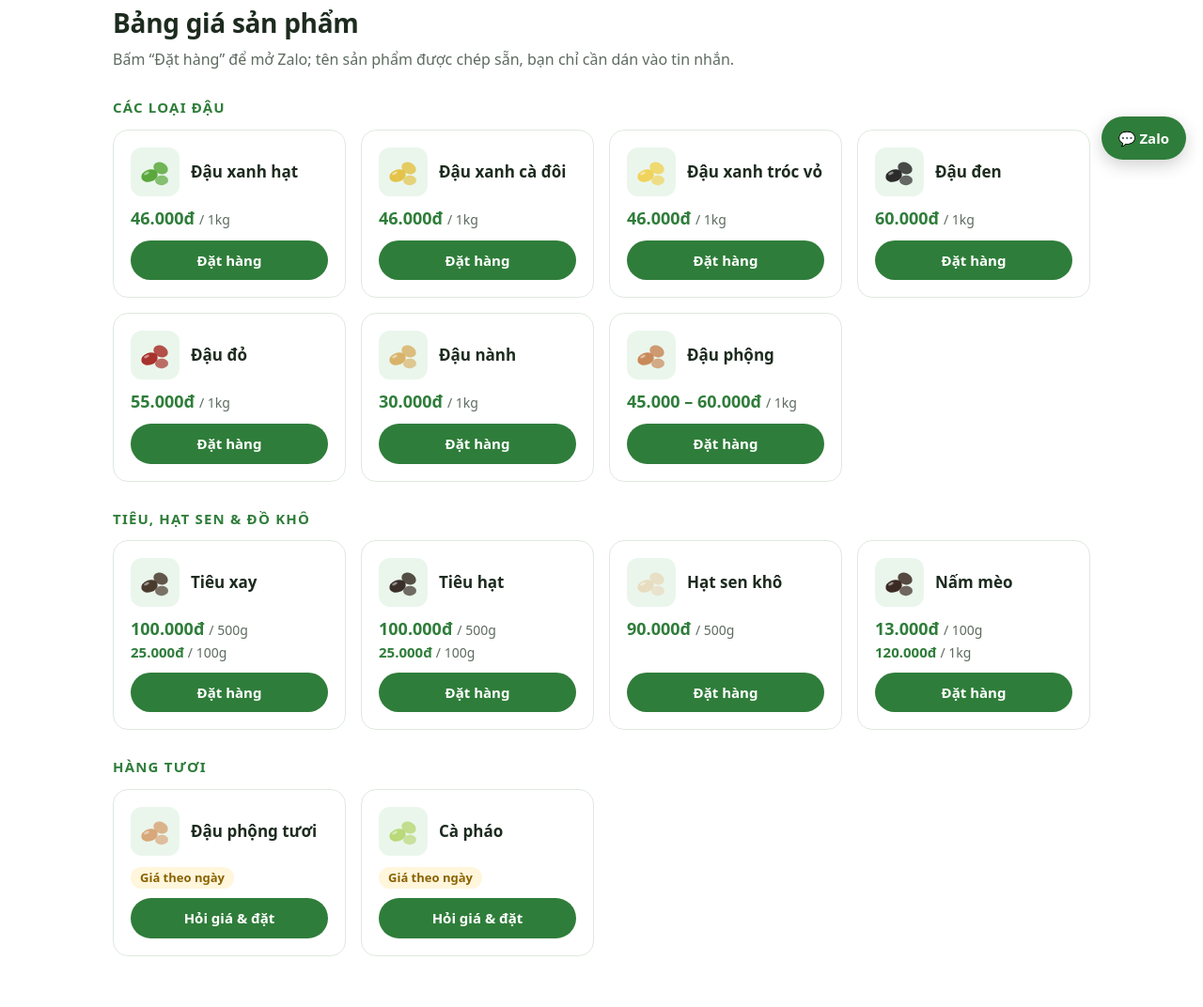
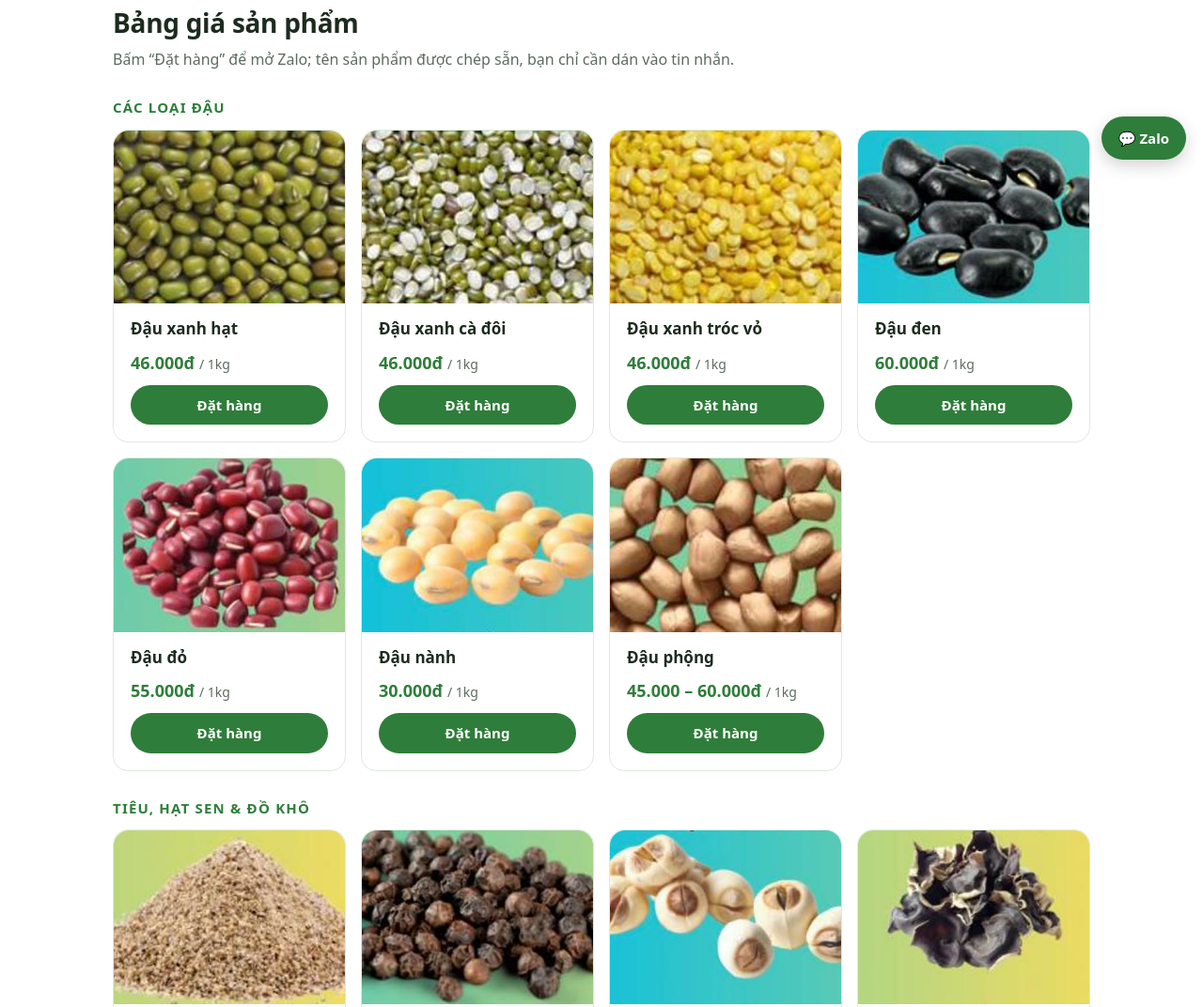
Before and after one commit to 8tek/adaushop, a plain HTML site: page index.html in a window 1280 px wide. Shown: the part 612-1684 px from the top of the page at 94% size. Drawn offline with Linux system fonts and the light colour scheme.

Commit message:
Add files via upload

```diff
--- a/index.html
+++ b/index.html
@@ -54,9 +54,7 @@
   .grid{display:grid;grid-template-columns:repeat(auto-fill,minmax(230px,1fr));gap:16px}
   .card{border:1px solid var(--line);border-radius:16px;padding:18px;display:flex;flex-direction:column;gap:10px;background:#fff;transition:box-shadow .15s,transform .15s}
   .card:hover{box-shadow:0 8px 24px rgba(47,125,58,.12);transform:translateY(-2px)}
-  .card .top{display:flex;align-items:center;gap:12px}
-  .swatch{width:52px;height:52px;flex:none;border-radius:12px;background:var(--mint);display:grid;place-items:center}
-  .swatch svg{width:40px;height:40px}
+  .card .photo{width:calc(100% + 36px);height:auto;aspect-ratio:4/3;object-fit:cover;margin:-18px -18px 4px;border-radius:16px 16px 0 0;display:block;background:var(--mint)}
   .card h4{margin:0;font-size:17px}
   .price{font-weight:700;color:var(--green);font-size:18px}
   .price small{font-weight:500;color:var(--muted);font-size:14px}
@@ -129,27 +127,27 @@
 
       <h3 class="cat">Các loại đậu</h3>
       <div class="grid">
-        <article class="card"><div class="top"><div class="swatch"><svg style="color:#5aa83c"><use href="#beans"/></svg></div><h4>Đậu xanh hạt</h4></div><div class="price">46.000đ <small>/ 1kg</small></div><a class="btn" href="https://zalo.me/0944275676" target="_blank" rel="noopener" data-order="Đậu xanh hạt">Đặt hàng</a></article>
-        <article class="card"><div class="top"><div class="swatch"><svg style="color:#e3c34a"><use href="#beans"/></svg></div><h4>Đậu xanh cà đôi</h4></div><div class="price">46.000đ <small>/ 1kg</small></div><a class="btn" href="https://zalo.me/0944275676" target="_blank" rel="noopener" data-order="Đậu xanh cà đôi">Đặt hàng</a></article>
-        <article class="card"><div class="top"><div class="swatch"><svg style="color:#f0d35c"><use href="#beans"/></svg></div><h4>Đậu xanh tróc vỏ</h4></div><div class="price">46.000đ <small>/ 1kg</small></div><a class="btn" href="https://zalo.me/0944275676" target="_blank" rel="noopener" data-order="Đậu xanh tróc vỏ">Đặt hàng</a></article>
-        <article class="card"><div class="top"><div class="swatch"><svg style="color:#2b2b2b"><use href="#beans"/></svg></div><h4>Đậu đen</h4></div><div class="price">60.000đ <small>/ 1kg</small></div><a class="btn" href="https://zalo.me/0944275676" target="_blank" rel="noopener" data-order="Đậu đen">Đặt hàng</a></article>
-        <article class="card"><div class="top"><div class="swatch"><svg style="color:#a8322d"><use href="#beans"/></svg></div><h4>Đậu đỏ</h4></div><div class="price">55.000đ <small>/ 1kg</small></div><a class="btn" href="https://zalo.me/0944275676" target="_blank" rel="noopener" data-order="Đậu đỏ">Đặt hàng</a></article>
-        <article class="card"><div class="top"><div class="swatch"><svg style="color:#d9b36a"><use href="#beans"/></svg></div><h4>Đậu nành</h4></div><div class="price">30.000đ <small>/ 1kg</small></div><a class="btn" href="https://zalo.me/0944275676" target="_blank" rel="noopener" data-order="Đậu nành">Đặt hàng</a></article>
-        <article class="card"><div class="top"><div class="swatch"><svg style="color:#c98a5a"><use href="#beans"/></svg></div><h4>Đậu phộng</h4></div><div class="price">45.000 – 60.000đ <small>/ 1kg</small></div><a class="btn" href="https://zalo.me/0944275676" target="_blank" rel="noopener" data-order="Đậu phộng">Đặt hàng</a></article>
+        <article class="card"><img class="photo" src="anh/sp/dau-xanh-hat.jpg" alt="Đậu xanh hạt" loading="lazy" width="360" height="270"><h4>Đậu xanh hạt</h4><div class="price">46.000đ <small>/ 1kg</small></div><a class="btn" href="https://zalo.me/0944275676" target="_blank" rel="noopener" data-order="Đậu xanh hạt">Đặt hàng</a></article>
+        <article class="card"><img class="photo" src="anh/sp/dau-xanh-ca-doi.jpg" alt="Đậu xanh cà đôi" loading="lazy" width="360" height="270"><h4>Đậu xanh cà đôi</h4><div class="price">46.000đ <small>/ 1kg</small></div><a class="btn" href="https://zalo.me/0944275676" target="_blank" rel="noopener" data-order="Đậu xanh cà đôi">Đặt hàng</a></article>
+        <article class="card"><img class="photo" src="anh/sp/dau-xanh-troc-vo.jpg" alt="Đậu xanh tróc vỏ" loading="lazy" width="360" height="270"><h4>Đậu xanh tróc vỏ</h4><div class="price">46.000đ <small>/ 1kg</small></div><a class="btn" href="https://zalo.me/0944275676" target="_blank" rel="noopener" data-order="Đậu xanh tróc vỏ">Đặt hàng</a></article>
+        <article class="card"><img class="photo" src="anh/sp/dau-den.jpg" alt="Đậu đen" loading="lazy" width="360" height="270"><h4>Đậu đen</h4><div class="price">60.000đ <small>/ 1kg</small></div><a class="btn" href="https://zalo.me/0944275676" target="_blank" rel="noopener" data-order="Đậu đen">Đặt hàng</a></article>
+        <article class="card"><img class="photo" src="anh/sp/dau-do.jpg" alt="Đậu đỏ" loading="lazy" width="360" height="270"><h4>Đậu đỏ</h4><div class="price">55.000đ <small>/ 1kg</small></div><a class="btn" href="https://zalo.me/0944275676" target="_blank" rel="noopener" data-order="Đậu đỏ">Đặt hàng</a></article>
+        <article class="card"><img class="photo" src="anh/sp/dau-nanh.jpg" alt="Đậu nành" loading="lazy" width="360" height="270"><h4>Đậu nành</h4><div class="price">30.000đ <small>/ 1kg</small></div><a class="btn" href="https://zalo.me/0944275676" target="_blank" rel="noopener" data-order="Đậu nành">Đặt hàng</a></article>
+        <article class="card"><img class="photo" src="anh/sp/dau-phong.jpg" alt="Đậu phộng" loading="lazy" width="360" height="270"><h4>Đậu phộng</h4><div class="price">45.000 – 60.000đ <small>/ 1kg</small></div><a class="btn" href="https://zalo.me/0944275676" target="_blank" rel="noopener" data-order="Đậu phộng">Đặt hàng</a></article>
       </div>
 
       <h3 class="cat">Tiêu, hạt sen &amp; đồ khô</h3>
       <div class="grid">
-        <article class="card"><div class="top"><div class="swatch"><svg style="color:#4a3a2e"><use href="#beans"/></svg></div><h4>Tiêu xay</h4></div><div class="price">100.000đ <small>/ 500g</small><span class="alt">25.000đ <small>/ 100g</small></span></div><a class="btn" href="https://zalo.me/0944275676" target="_blank" rel="noopener" data-order="Tiêu xay">Đặt hàng</a></article>
-        <article class="card"><div class="top"><div class="swatch"><svg style="color:#3a2f28"><use href="#beans"/></svg></div><h4>Tiêu hạt</h4></div><div class="price">100.000đ <small>/ 500g</small><span class="alt">25.000đ <small>/ 100g</small></span></div><a class="btn" href="https://zalo.me/0944275676" target="_blank" rel="noopener" data-order="Tiêu hạt">Đặt hàng</a></article>
-        <article class="card"><div class="top"><div class="swatch"><svg style="color:#e8dcc0"><use href="#beans"/></svg></div><h4>Hạt sen khô</h4></div><div class="price">90.000đ <small>/ 500g</small></div><a class="btn" href="https://zalo.me/0944275676" target="_blank" rel="noopener" data-order="Hạt sen khô">Đặt hàng</a></article>
-        <article class="card"><div class="top"><div class="swatch"><svg style="color:#3b2a24"><use href="#beans"/></svg></div><h4>Nấm mèo</h4></div><div class="price">13.000đ <small>/ 100g</small><span class="alt">120.000đ <small>/ 1kg</small></span></div><a class="btn" href="https://zalo.me/0944275676" target="_blank" rel="noopener" data-order="Nấm mèo">Đặt hàng</a></article>
+        <article class="card"><img class="photo" src="anh/sp/tieu-xay.jpg" alt="Tiêu xay" loading="lazy" width="360" height="270"><h4>Tiêu xay</h4><div class="price">100.000đ <small>/ 500g</small><span class="alt">25.000đ <small>/ 100g</small></span></div><a class="btn" href="https://zalo.me/0944275676" target="_blank" rel="noopener" data-order="Tiêu xay">Đặt hàng</a></article>
+        <article class="card"><img class="photo" src="anh/sp/tieu-hat.jpg" alt="Tiêu hạt" loading="lazy" width="360" height="270"><h4>Tiêu hạt</h4><div class="price">100.000đ <small>/ 500g</small><span class="alt">25.000đ <small>/ 100g</small></span></div><a class="btn" href="https://zalo.me/0944275676" target="_blank" rel="noopener" data-order="Tiêu hạt">Đặt hàng</a></article>
+        <article class="card"><img class="photo" src="anh/sp/hat-sen.jpg" alt="Hạt sen khô" loading="lazy" width="360" height="270"><h4>Hạt sen khô</h4><div class="price">90.000đ <small>/ 500g</small></div><a class="btn" href="https://zalo.me/0944275676" target="_blank" rel="noopener" data-order="Hạt sen khô">Đặt hàng</a></article>
+        <article class="card"><img class="photo" src="anh/sp/nam-meo.jpg" alt="Nấm mèo" loading="lazy" width="360" height="270"><h4>Nấm mèo</h4><div class="price">13.000đ <small>/ 100g</small><span class="alt">120.000đ <small>/ 1kg</small></span></div><a class="btn" href="https://zalo.me/0944275676" target="_blank" rel="noopener" data-order="Nấm mèo">Đặt hàng</a></article>
       </div>
 
       <h3 class="cat">Hàng tươi</h3>
       <div class="grid">
-        <article class="card"><div class="top"><div class="swatch"><svg style="color:#d8a77a"><use href="#beans"/></svg></div><h4>Đậu phộng tươi</h4></div><div><span class="daily">Giá theo ngày</span></div><a class="btn" href="https://zalo.me/0944275676" target="_blank" rel="noopener" data-order="Đậu phộng tươi (hỏi giá hôm nay)">Hỏi giá &amp; đặt</a></article>
-        <article class="card"><div class="top"><div class="swatch"><svg style="color:#b9d97a"><use href="#beans"/></svg></div><h4>Cà pháo</h4></div><div><span class="daily">Giá theo ngày</span></div><a class="btn" href="https://zalo.me/0944275676" target="_blank" rel="noopener" data-order="Cà pháo (hỏi giá hôm nay)">Hỏi giá &amp; đặt</a></article>
+        <article class="card"><img class="photo" src="anh/sp/dau-phong-tuoi.jpg" alt="Đậu phộng tươi" loading="lazy" width="360" height="270"><h4>Đậu phộng tươi</h4><div><span class="daily">Giá theo ngày</span></div><a class="btn" href="https://zalo.me/0944275676" target="_blank" rel="noopener" data-order="Đậu phộng tươi (hỏi giá hôm nay)">Hỏi giá &amp; đặt</a></article>
+        <article class="card"><img class="photo" src="anh/sp/ca-phao.jpg" alt="Cà pháo" loading="lazy" width="360" height="270"><h4>Cà pháo</h4><div><span class="daily">Giá theo ngày</span></div><a class="btn" href="https://zalo.me/0944275676" target="_blank" rel="noopener" data-order="Cà pháo (hỏi giá hôm nay)">Hỏi giá &amp; đặt</a></article>
       </div>
     </div>
   </section>
```
